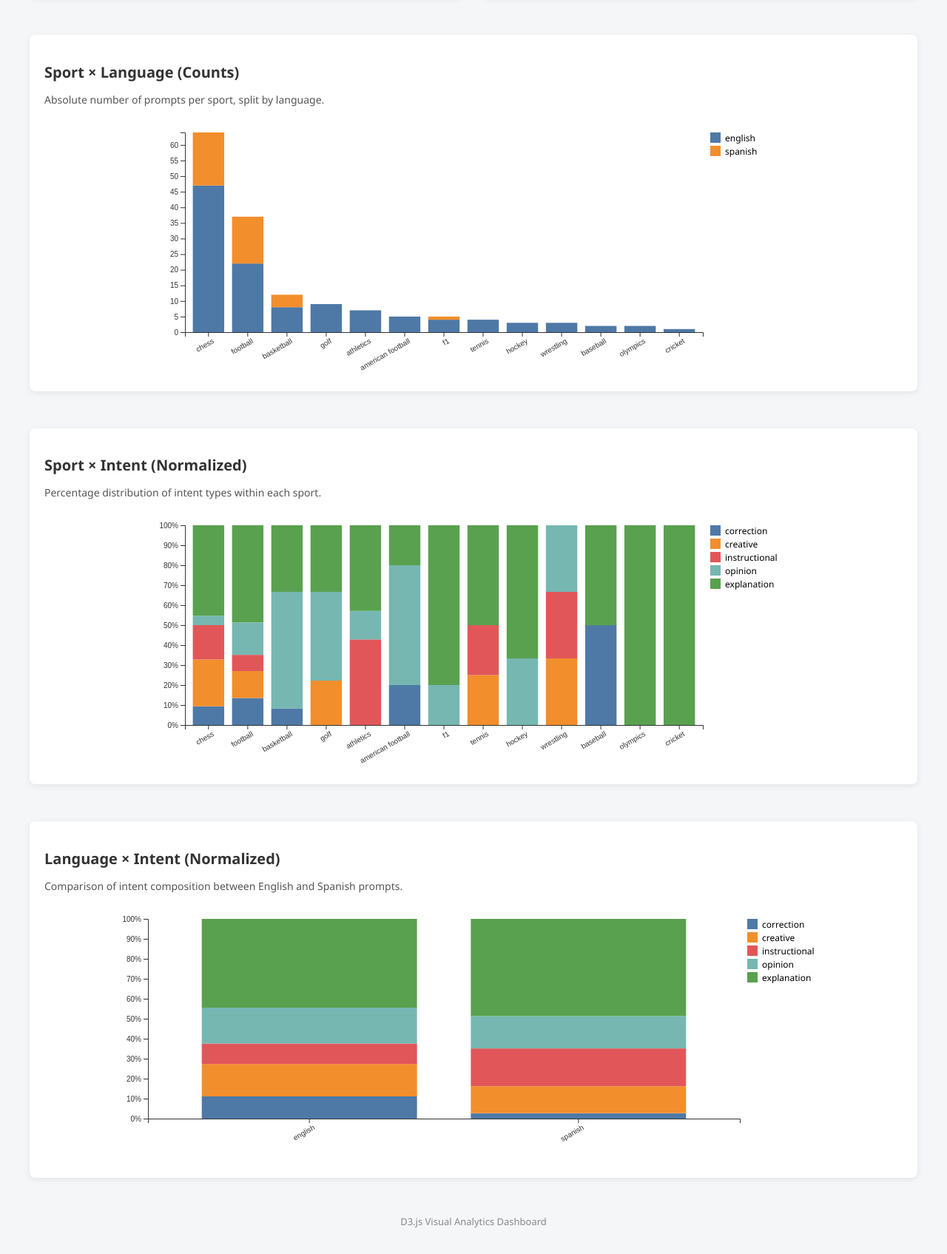
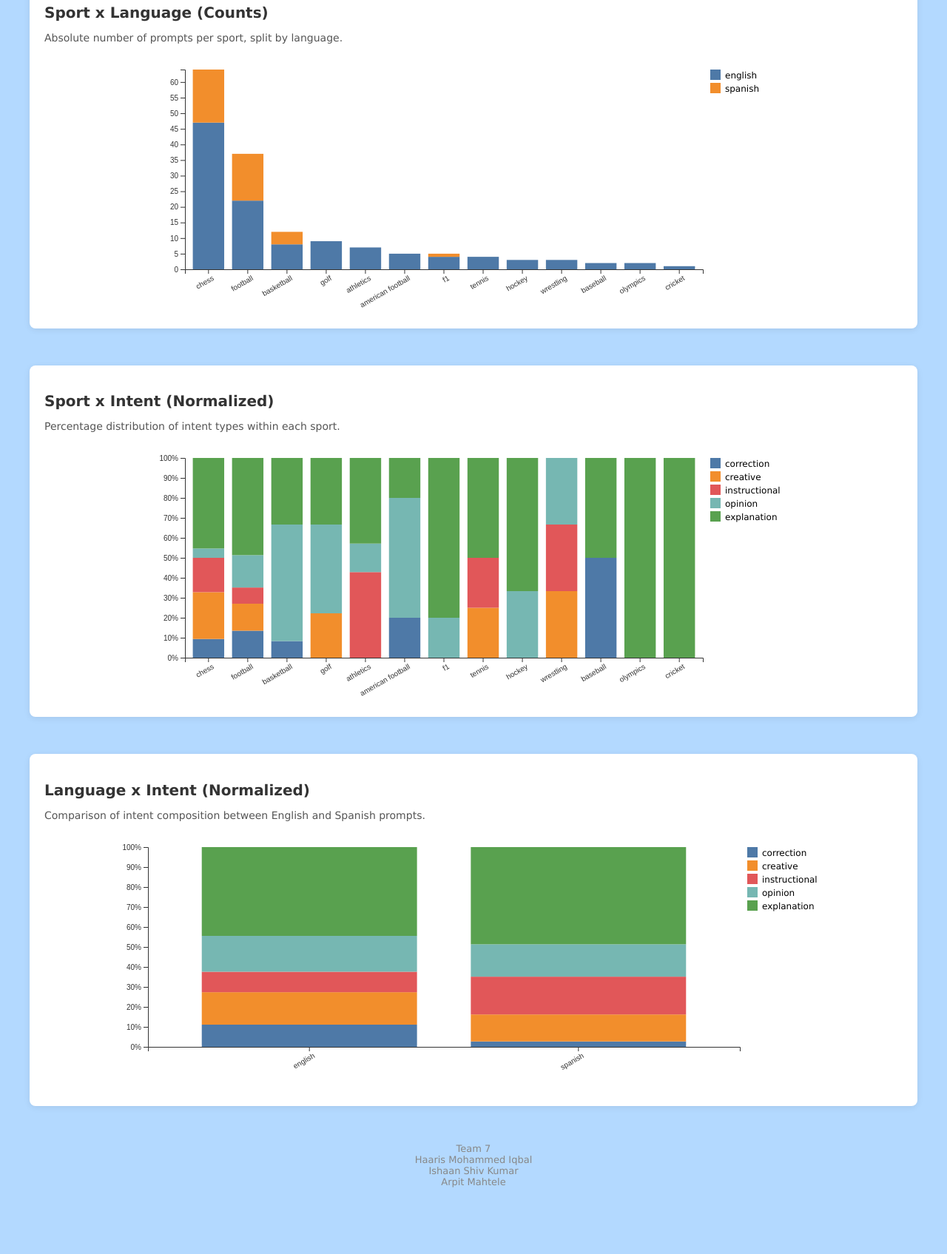
Before and after one commit to isoknockknock/dv-website, a plain HTML site: page index.html in a window 1280 px wide. Shown: the part 607-2302 px from the top of the page at 74% size. After the commit the page ends 2258 px from the top, so only its background shows below. Drawn offline with nearby package versions, Linux system fonts and the light colour scheme.

Commit message:
Add files via upload

```diff
--- a/index.html
+++ b/index.html
@@ -7,9 +7,9 @@
 
 <style>
   body {
-    font-family: "Segoe UI", Roboto, Helvetica, Arial, sans-serif;
+    font-family: "Verdana", Roboto, Helvetica, Arial, sans-serif;
     margin: 0;
-    background: #f4f6f8;
+    background: #b3d9ff;
     color: #333;
   }
 
@@ -99,10 +99,7 @@
 
 <div class="container">
 
-  <h1>Prompt Dataset Visualisations</h1>
-  <p class="subtitle">
-    Exploratory analysis of language, intent, and sport distributions
-  </p>
+  <h1>Sports Prompt Data Visualisations</h1>
 
   <!-- ================= PIE CHARTS ================= -->
   <div class="section">
@@ -119,7 +116,7 @@
       <div class="chart-card">
         <h2>Intent Distribution</h2>
         <p class="chart-description">
-          Overall distribution of prompt intents across the dataset.
+          Distribution of prompt intents across the dataset.
         </p>
         <svg id="intentPie" width="500" height="300"></svg>
       </div>
@@ -130,7 +127,7 @@
   <!-- ================= SPORT × LANGUAGE ================= -->
   <div class="section">
     <div class="chart-card full">
-      <h2>Sport × Language (Counts)</h2>
+      <h2>Sport x Language (Counts)</h2>
       <p class="chart-description">
         Absolute number of prompts per sport, split by language.
       </p>
@@ -141,7 +138,7 @@
   <!-- ================= SPORT × INTENT ================= -->
   <div class="section">
     <div class="chart-card full">
-      <h2>Sport × Intent (Normalized)</h2>
+      <h2>Sport x Intent (Normalized)</h2>
       <p class="chart-description">
         Percentage distribution of intent types within each sport.
       </p>
@@ -152,7 +149,7 @@
   <!-- ================= LANGUAGE × INTENT ================= -->
   <div class="section">
     <div class="chart-card full">
-      <h2>Language × Intent (Normalized)</h2>
+      <h2>Language x Intent (Normalized)</h2>
       <p class="chart-description">
         Comparison of intent composition between English and Spanish prompts.
       </p>
@@ -161,7 +158,10 @@
   </div>
 
   <footer>
-    D3.js Visual Analytics Dashboard
+    Team 7 <br>
+    Haaris Mohammed Iqbal<br>
+    Ishaan Shiv Kumar<br>
+    Arpit Mahtele
   </footer>
 
 </div>
```
